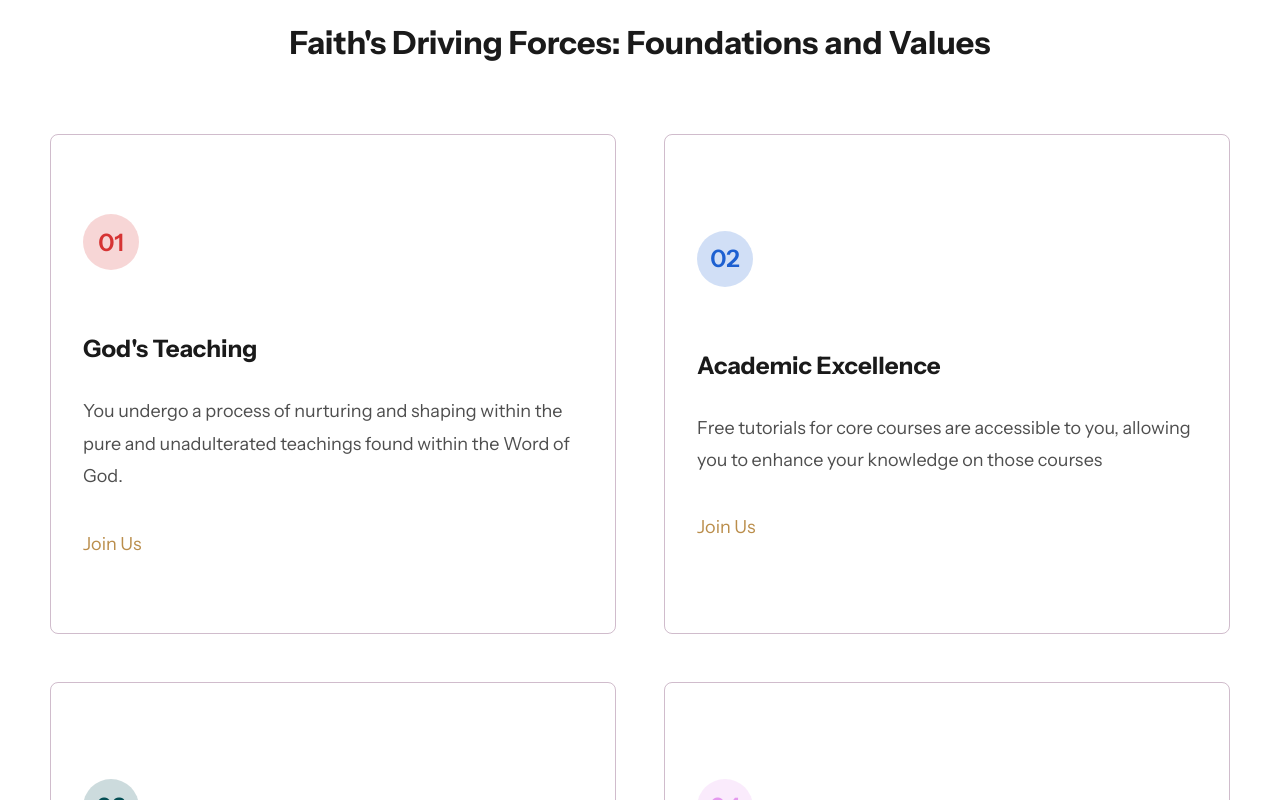
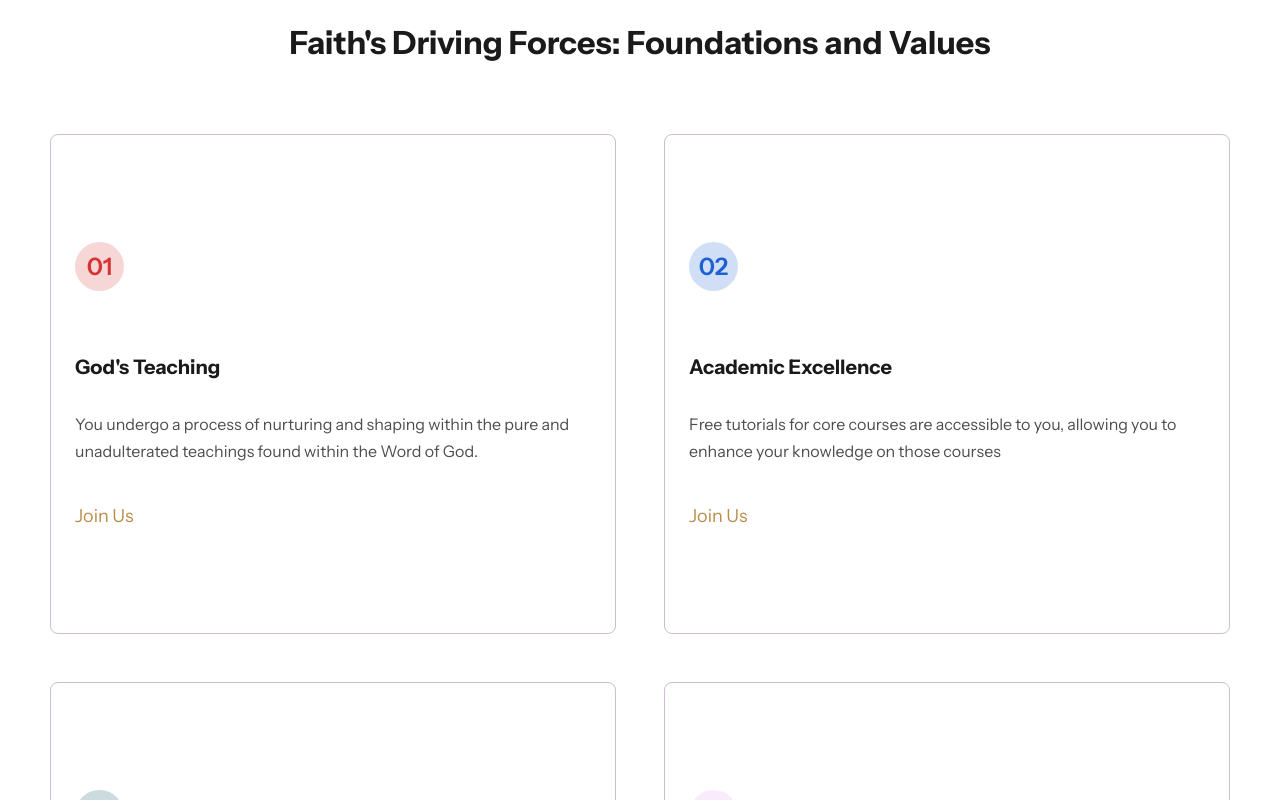
Before and after one commit to Kayphrosh/KLC, a Next.js app: page / in a window 1280 px wide. Shown: the part 960-1760 px from the top of the page. Built offline with nearby package versions, Linux system fonts and the light colour scheme.

Commit message:
fixing styling

```diff
--- a/components/about/about.scss
+++ b/components/about/about.scss
@@ -62,14 +62,14 @@
       justify-content: center;
       align-items: flex-start;
       min-height: 500px;
-      padding: 2rem;
+      padding: 1.5rem;
       border-radius: 8px;
       border: 0.5px solid #530e4546;
 
       span {
         // background: #d63434;
-        height: 56px;
-        width: 56px;
+        height: 49px;
+        width: 49px;
         border-radius: 50%;
         display: flex;
         justify-content: center;
@@ -79,12 +79,12 @@
         margin-bottom: 4rem;
       }
       h4 {
-        font-size: 24px;
+        font-size: 20px;
       }
       p {
         margin-top: 2rem;
-        font-size: 18px;
-        line-height: 180%;
+        font-size: 16px;
+        line-height: 170%;
         color: #4e4e4e;;
       }
       a {
```
